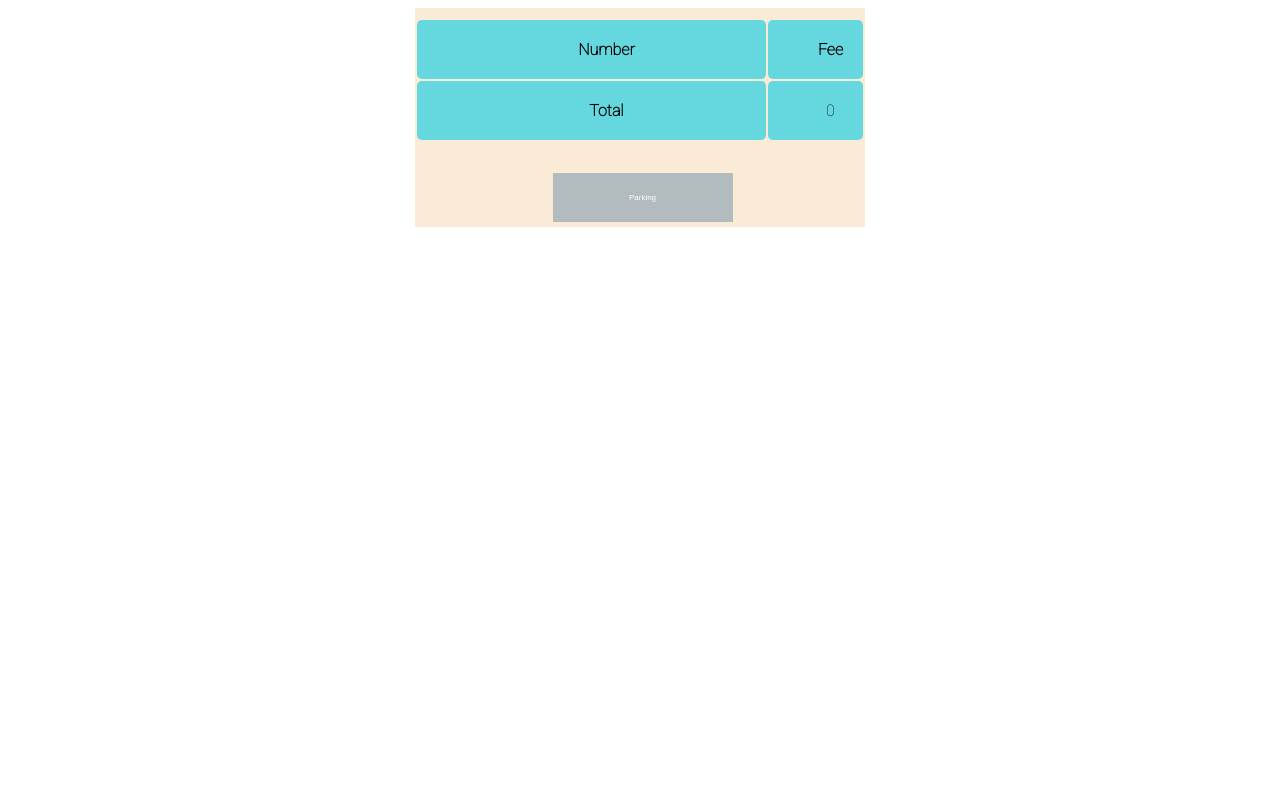
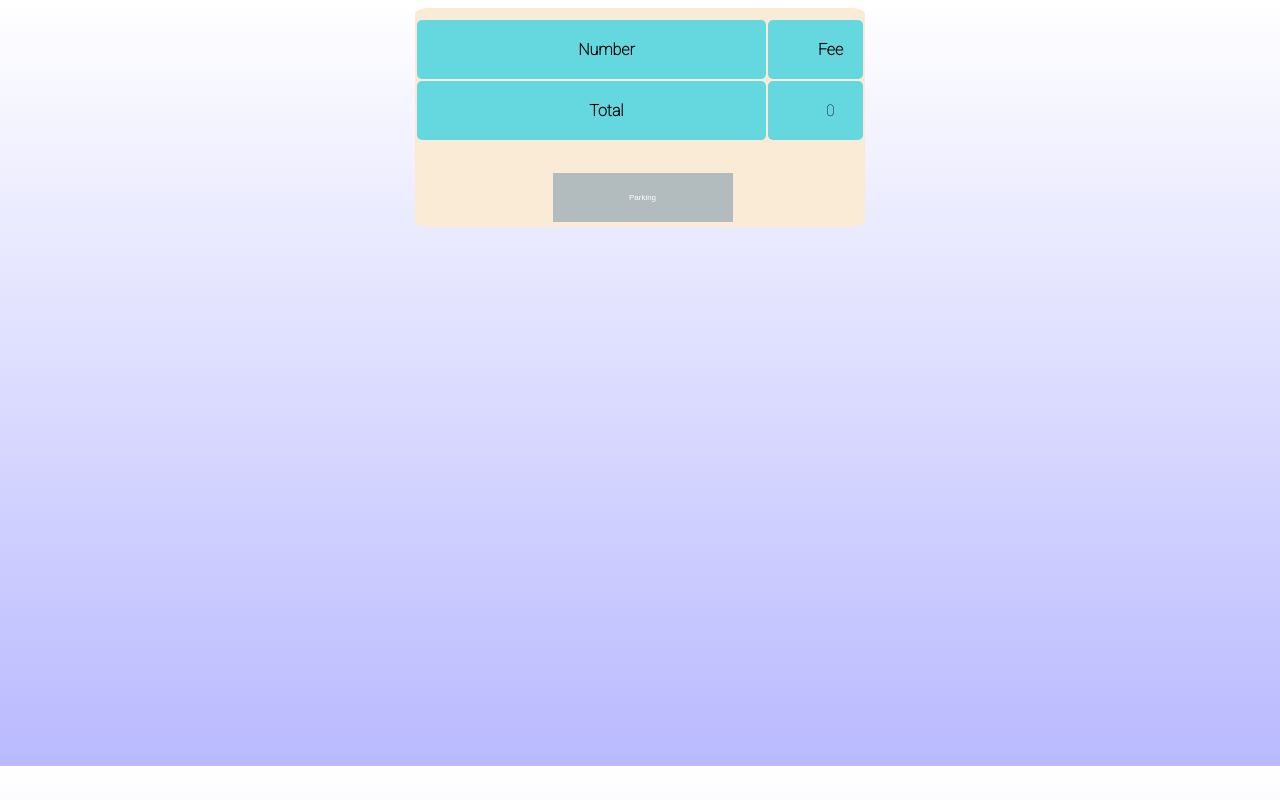
Before and after one commit to Prerit2002/stc-parking-garage, a plain HTML site: page index.html in a window 1280 px wide. Drawn offline with Linux system fonts and the light colour scheme.

Commit message:
added gradient

```diff
--- a/styles.css
+++ b/styles.css
@@ -5,6 +5,7 @@
     background-color: antiquewhite;
     text-align: center;
     font-family: 'Roboto', sans-serif;
+    border-radius:3%;
 
 }
 
@@ -35,3 +36,9 @@ button {
     padding: 20px;
     font-size: 0.5rem;
 }
+
+body {
+
+    min-height:750px;
+    background-image: linear-gradient(white,rgb(185, 185, 255));
+}
```
